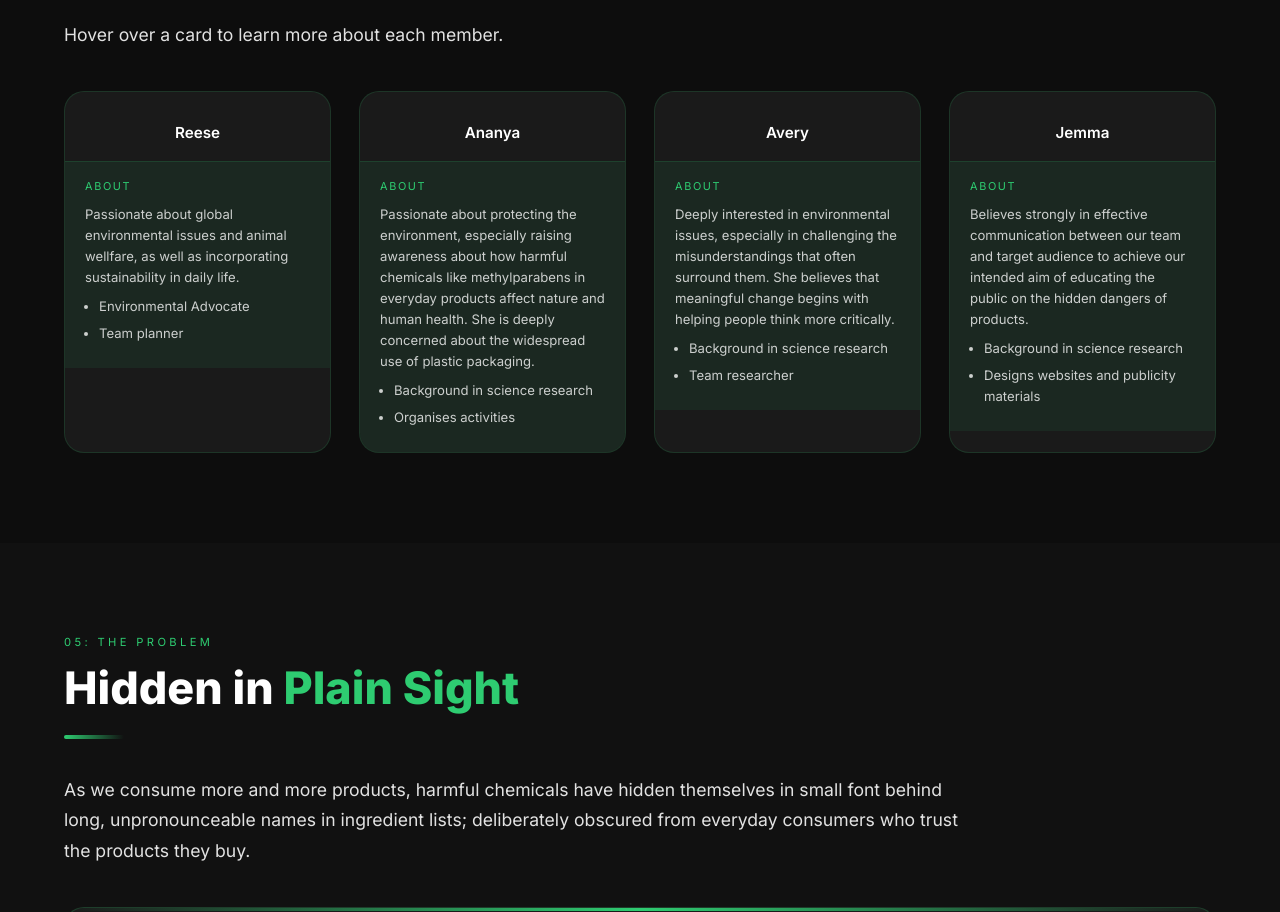
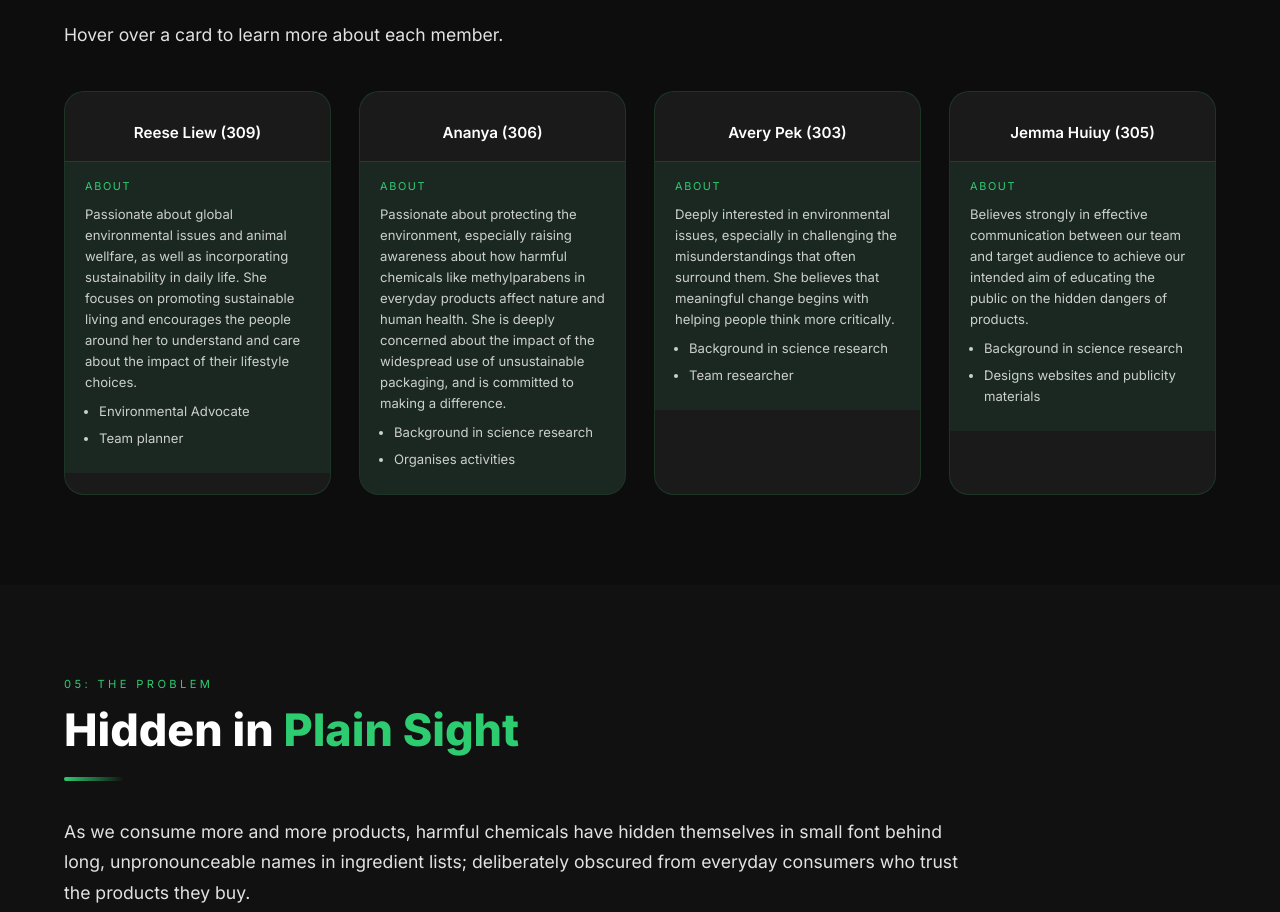
Before and after one commit to Ananya5972/PROJECTSUPERNATURAL, a plain HTML site: page index.html in a window 1280 px wide. Shown: the part 3100-4012 px from the top of the page. Drawn offline with Linux system fonts and the light colour scheme.

Commit message:
index.html

```diff
--- a/index.html
+++ b/index.html
@@ -824,12 +824,12 @@
         <div class="member-card reveal">
             <div class="member-top">
             <!-- <div class="member-photo"><span class="photo-placeholder">Insert Photo</span></div> -->
-            <div class="member-name">Reese</div>
+            <div class="member-name">Reese Liew (309)</div>
             <!-- <div class="member-role">Avery</div> -->
             </div>
             <div class="member-hover-info">
             <span class="hover-label">About</span>
-            Passionate about global environmental issues and animal wellfare, as well as incorporating sustainability in daily life.
+            Passionate about global environmental issues and animal wellfare, as well as incorporating sustainability in daily life. She focuses on promoting sustainable living and encourages the people around her to understand and care about the impact of their lifestyle choices.
             <ul>
                 <li>Environmental Advocate</li>
                 <li>Team planner</li>
@@ -840,12 +840,12 @@
         <div class="member-card reveal">
             <div class="member-top">
             <!-- <div class="member-photo"><span class="photo-placeholder">Insert Photo</span></div> -->
-            <div class="member-name">Ananya</div>
+            <div class="member-name">Ananya (306)</div>
             <!-- <div class="member-role">Avery</div> -->
             </div>
             <div class="member-hover-info">
             <span class="hover-label">About</span>
-            Passionate about protecting the environment, especially raising awareness about how harmful chemicals like methylparabens in everyday products affect nature and human health. She is deeply concerned about the widespread use of plastic packaging.
+            Passionate about protecting the environment, especially raising awareness about how harmful chemicals like methylparabens in everyday products affect nature and human health. She is deeply concerned about the impact of the widespread use of unsustainable packaging, and is committed to making a difference.
             <ul>
                 <li>Background in science research</li>
                 <li>Organises activities</li>
@@ -856,7 +856,7 @@
         <div class="member-card reveal">
             <div class="member-top">
             <!-- <div class="member-photo"><span class="photo-placeholder">Insert Photo</span></div> -->
-            <div class="member-name">Avery</div>
+            <div class="member-name">Avery Pek (303)</div>
             <!-- <div class="member-role">Avery</div> -->
             </div>
             <div class="member-hover-info">
@@ -872,7 +872,7 @@
         <div class="member-card reveal">
             <div class="member-top">
             <!-- <div class="member-photo"><span class="photo-placeholder">Insert Photo</span></div> -->
-            <div class="member-name">Jemma</div>
+            <div class="member-name">Jemma Huiuy (305)</div>
             <!-- <div class="member-role">Avery</div> -->
             </div>
             <div class="member-hover-info">
```
